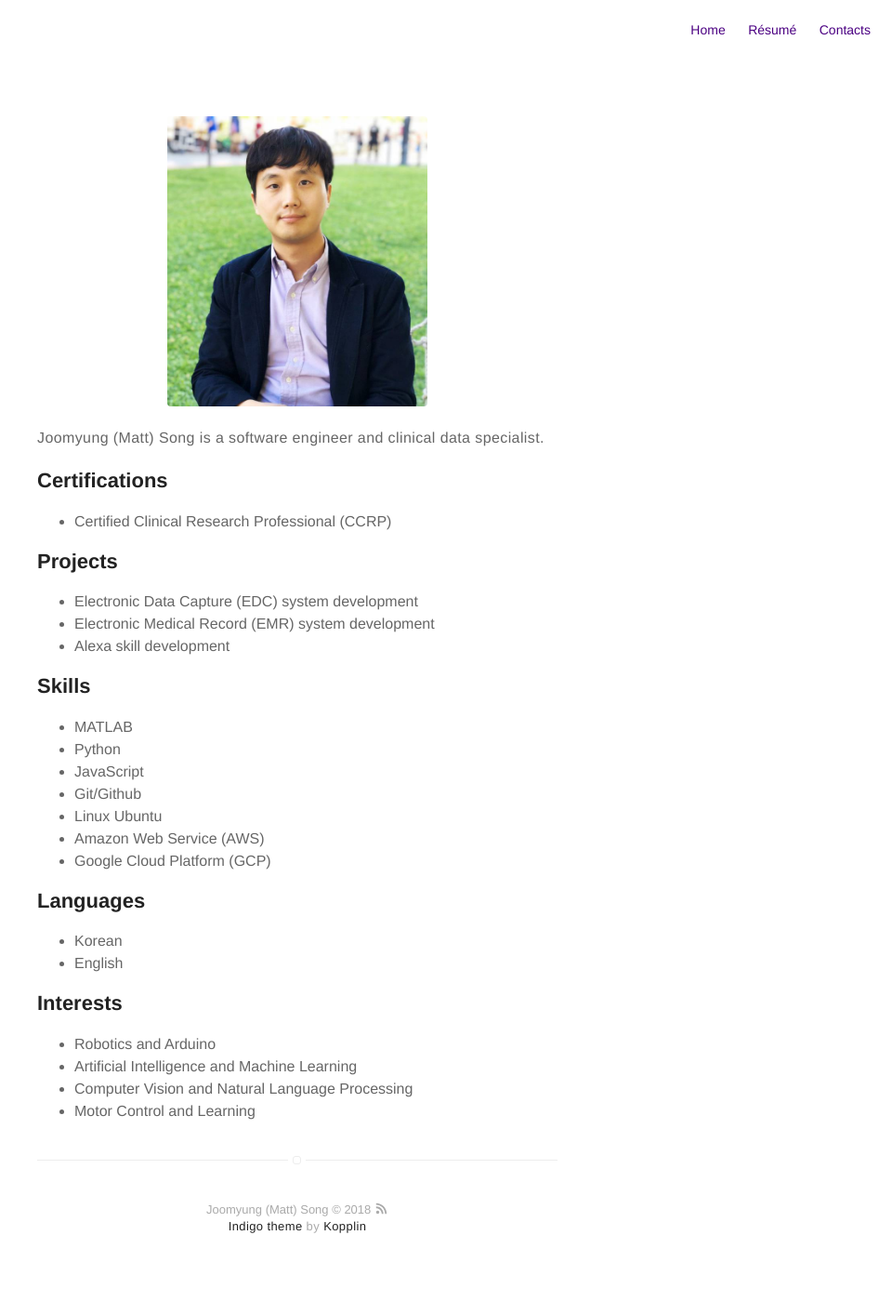
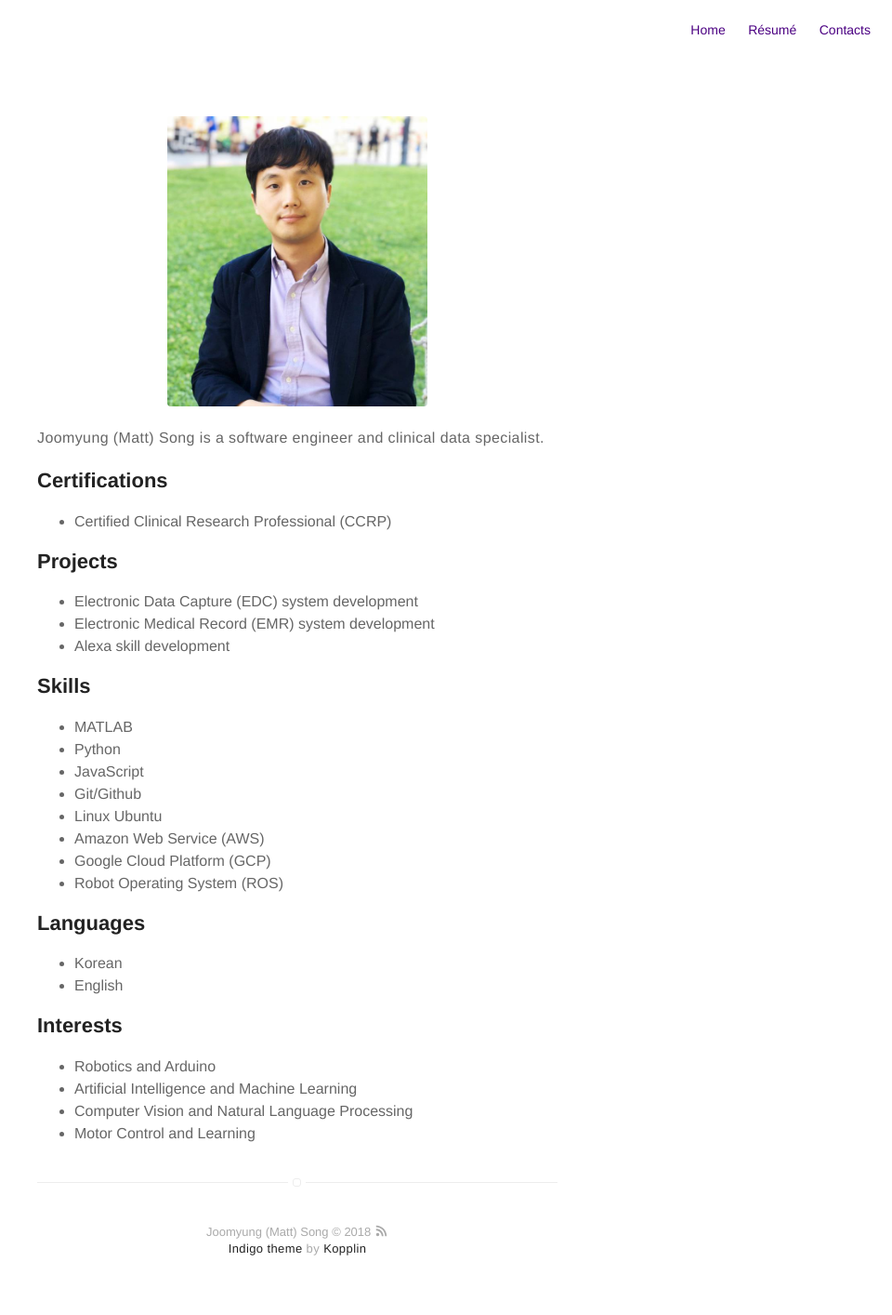
Before and after one commit to joomyung/joomyung.github.io, a Jekyll site: the page built from about.md, in a window 1280 px wide. Shown: the whole page at 93% size, without its empty margins (320-1280 px from the left). Built offline with Jekyll 4.4.1, drawn with Linux system fonts in a browser that asks for light colours; before the commit the page ends 1390 px from its top, so only the background shows below that.

Commit message:
update about.md

```diff
--- a/about.md
+++ b/about.md
@@ -37,6 +37,7 @@ layout: page
 	<li>Linux Ubuntu</li>
 	<li>Amazon Web Service (AWS)</li>
 	<li>Google Cloud Platform (GCP)</li>
+	<li>Robot Operating System (ROS)</li>
 </ul>
 
 <h2>Languages</h2>
```
